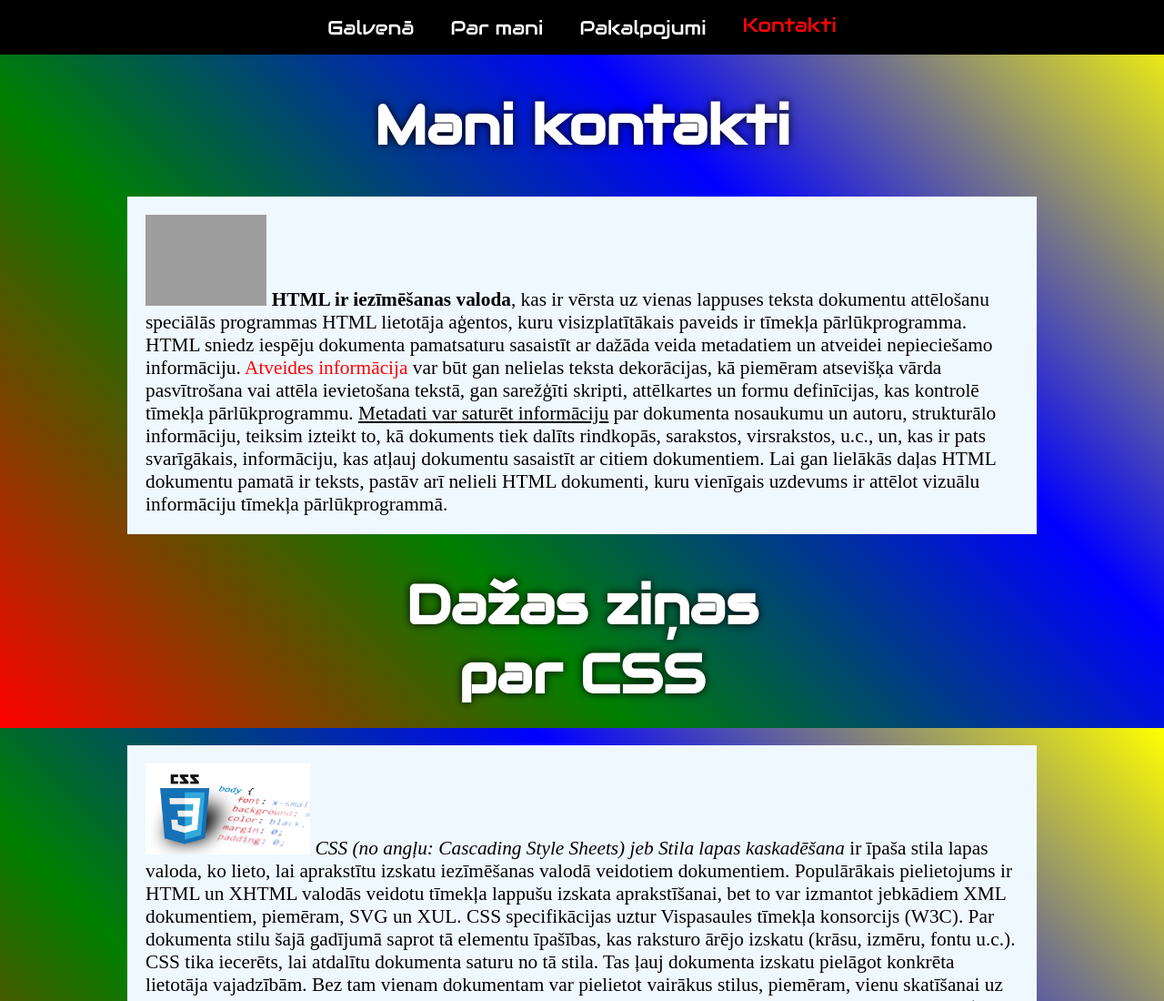
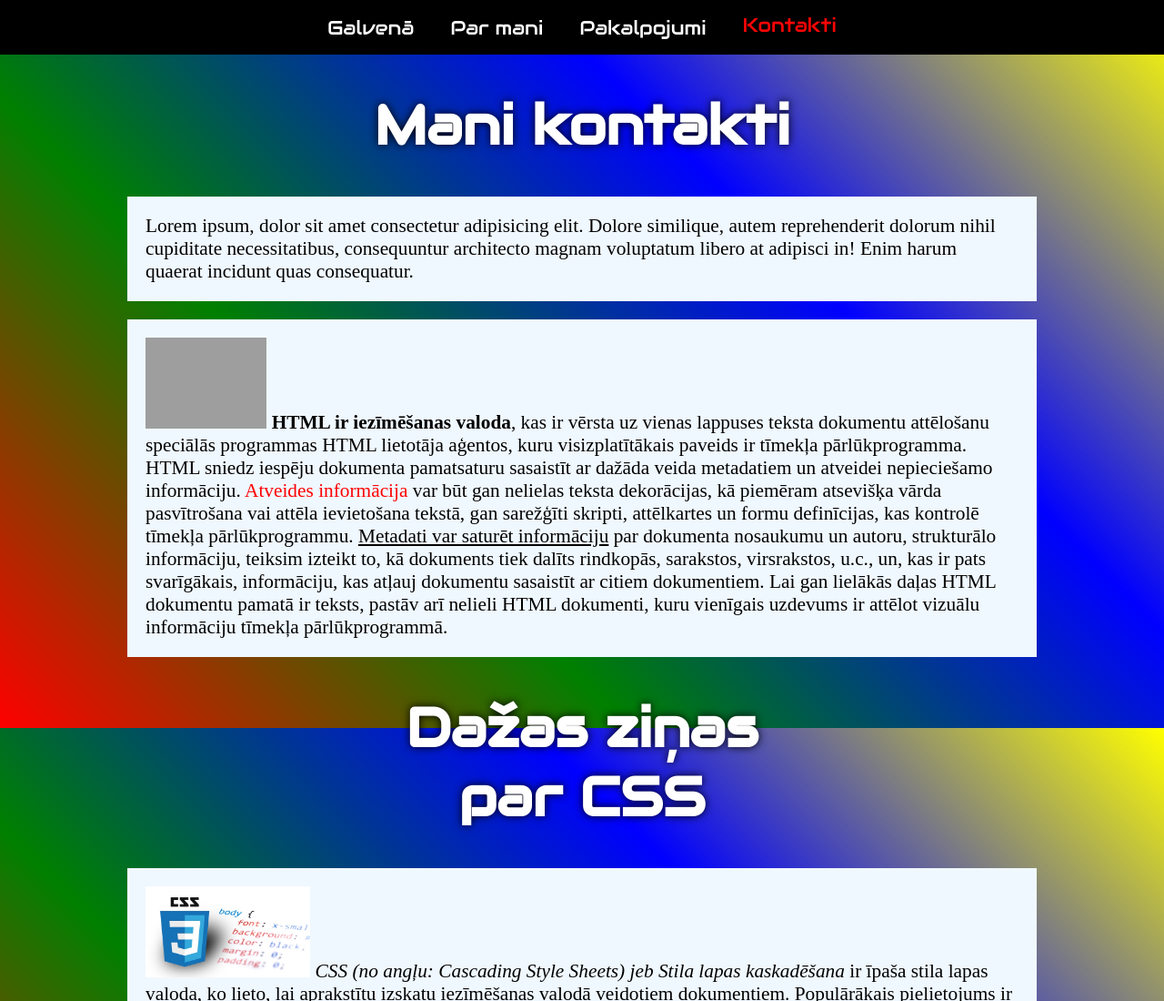
Before and after one commit to vitalymusic/rsmtstudents, a plain HTML site: page contacts.html in a window 1280 px wide. Shown: the top 1100 px of the page at 91% size. Drawn offline with Linux system fonts and the light colour scheme; grey boxes are pictures that could not be loaded.

Commit message:
updated contacts

```diff
--- a/contacts.html
+++ b/contacts.html
@@ -20,7 +20,7 @@
 
     <!-- Savu kodu raksti šeit -->
     <h1>Mani kontakti</h1>
-
+        <p>Lorem ipsum, dolor sit amet consectetur adipisicing elit. Dolore similique, autem reprehenderit dolorum nihil cupiditate necessitatibus, consequuntur architecto magnam voluptatum libero at adipisci in! Enim harum quaerat incidunt quas consequatur.</p>
 
     <p>
         <img src="https://blog.kakaocdn.net/dn/bGzG6I/btqDNnCG7oD/qOze8Wbn2EyCfKXSZleiRk/img.png" alt="Italian Trulli">
```
